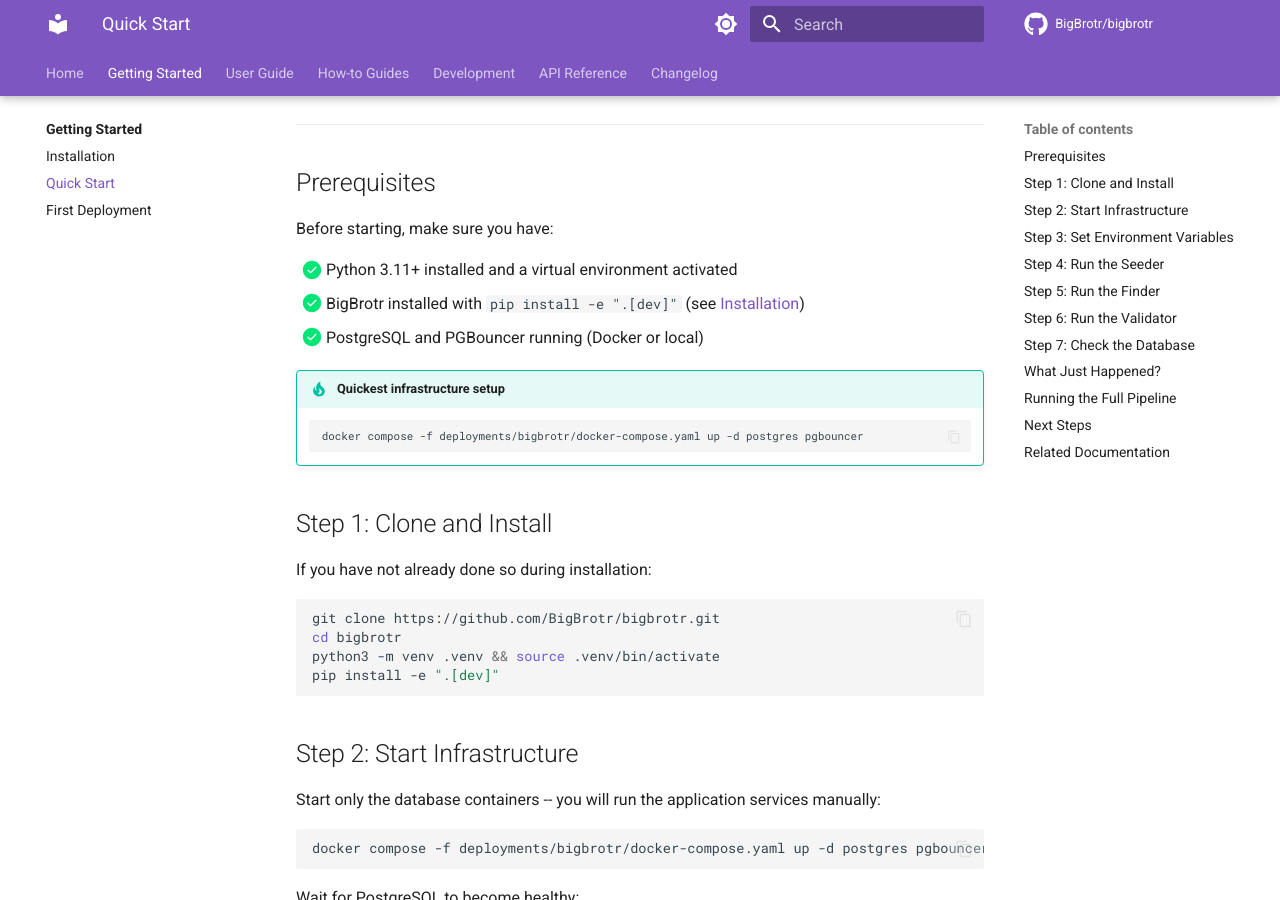
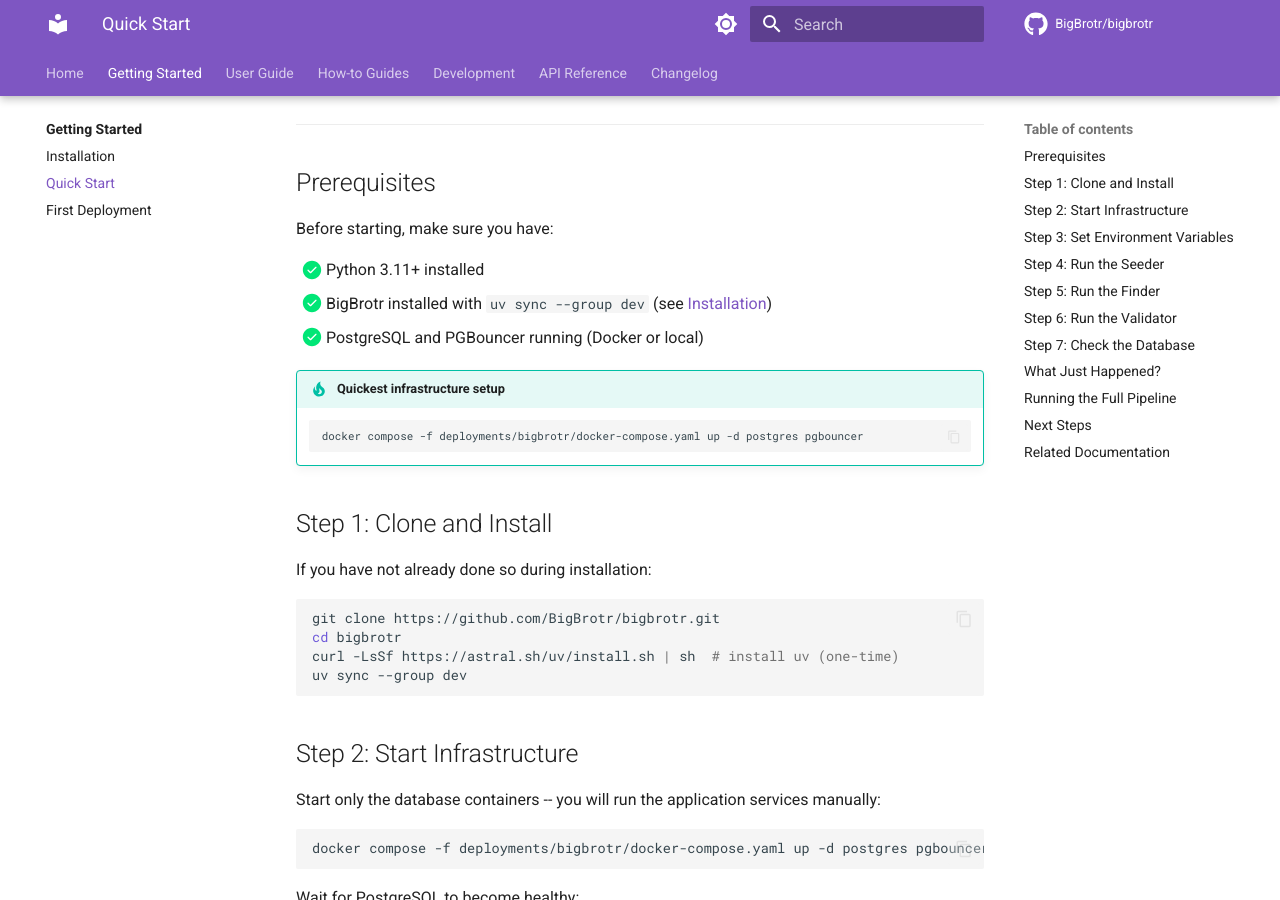
Before and after one commit to BigBrotr/bigbrotr, an MkDocs documentation site: the page built from docs/getting-started/quickstart.md, in a window 1280 px wide and 900 px high, scrolled down 232 px. Built offline with MkDocs 1.6.1 and Material for MkDocs 9.7.7, drawn with Linux system fonts in a browser that asks for light colours; comment, search, counter and statistics services are not loaded; the version menu is left out.

Commit message:
chore: migrate from pip/setuptools to uv
Replace pip + setuptools + build + twine + pip-audit with uv as the
unified Python package manager. uv (by Astral, same authors as ruff)
provides 10-100x faster dependency resolution, deterministic lockfile
(uv.lock), and a single tool for install, build, and publish.

Changes across 18 files:

Build system:
- pyproject.toml: setuptools -> uv_build backend, optional-dependencies
  -> dependency-groups (PEP 735), remove setuptools sections
- uv.lock: new deterministic lockfile (committed, cross-platform)

Developer workflow:
- Makefile: install/build/audit targets use uv sync/uv build/uv-secure
- CLAUDE.md: updated commands section
- README.md, CONTRIBUTING.md: pip -> uv setup instructions

CI/CD:
- ci.yml: all jobs use astral-sh/setup-uv + uv sync --frozen
- docs.yml: same pattern for docs build
- release.yml: uv build + uv publish --trusted-publishing
- dependabot.yml: pip -> uv ecosystem
- .pre-commit-config.yaml: added uv-lock hook

Docker:
- Dockerfile: multi-stage with uv, layer caching (deps vs source),
  --mount=type=cache for uv cache, no pip in final image
- .dockerignore: allow README.md and uv.lock in build context

Documentation:
- 6 docs files updated to reflect uv-based setup

````diff
--- a/docs/getting-started/installation.md
+++ b/docs/getting-started/installation.md
@@ -48,15 +48,15 @@
     # Clone and install Python package
     git clone https://github.com/BigBrotr/bigbrotr.git
     cd bigbrotr
-    python3 -m venv .venv && source .venv/bin/activate
-    pip install -e ".[dev]"
+    curl -LsSf https://astral.sh/uv/install.sh | sh  # install uv (one-time)
+    uv sync --group dev
 
     # Start infrastructure only
     docker compose -f deployments/bigbrotr/docker-compose.yaml up -d postgres pgbouncer
     ```
 
     !!! tip
-        The `[dev]` extra installs pytest, ruff, mypy, and all other development
+        The `dev` dependency group installs pytest, ruff, mypy, and all other development
         tools. See [Quick Start](quickstart.md) to run your first service.
 
 === "Full Manual"
@@ -85,8 +85,8 @@
 
     # 5. Install BigBrotr
     cd ../..
-    python3 -m venv .venv && source .venv/bin/activate
-    pip install -e ".[dev]"
+    curl -LsSf https://astral.sh/uv/install.sh | sh  # install uv (one-time)
+    uv sync --group dev
     ```
 
     !!! warning
--- a/docs/getting-started/quickstart.md
+++ b/docs/getting-started/quickstart.md
@@ -8,8 +8,8 @@
 
 Before starting, make sure you have:
 
-- [x] Python 3.11+ installed and a virtual environment activated
-- [x] BigBrotr installed with `pip install -e ".[dev]"` (see [Installation](installation.md))
+- [x] Python 3.11+ installed
+- [x] BigBrotr installed with `uv sync --group dev` (see [Installation](installation.md))
 - [x] PostgreSQL and PGBouncer running (Docker or local)
 
 !!! tip "Quickest infrastructure setup"
@@ -24,8 +24,8 @@
 ```bash
 git clone https://github.com/BigBrotr/bigbrotr.git
 cd bigbrotr
-python3 -m venv .venv && source .venv/bin/activate
-pip install -e ".[dev]"
+curl -LsSf https://astral.sh/uv/install.sh | sh  # install uv (one-time)
+uv sync --group dev
 ```
 
 ## Step 2: Start Infrastructure
````
Also changed, not shown: .pre-commit-config.yaml (+9 -1 lines), CONTRIBUTING.md (+2 -3 lines), README.md (+7 -7 lines), docs/development/setup.md (+7 -11 lines), docs/how-to/manual-deploy.md (+3 -2 lines), docs/how-to/troubleshooting.md (+1 -1 lines), docs/index.md (+2 -1 lines), pyproject.toml (+4 -13 lines), 9 other files.
